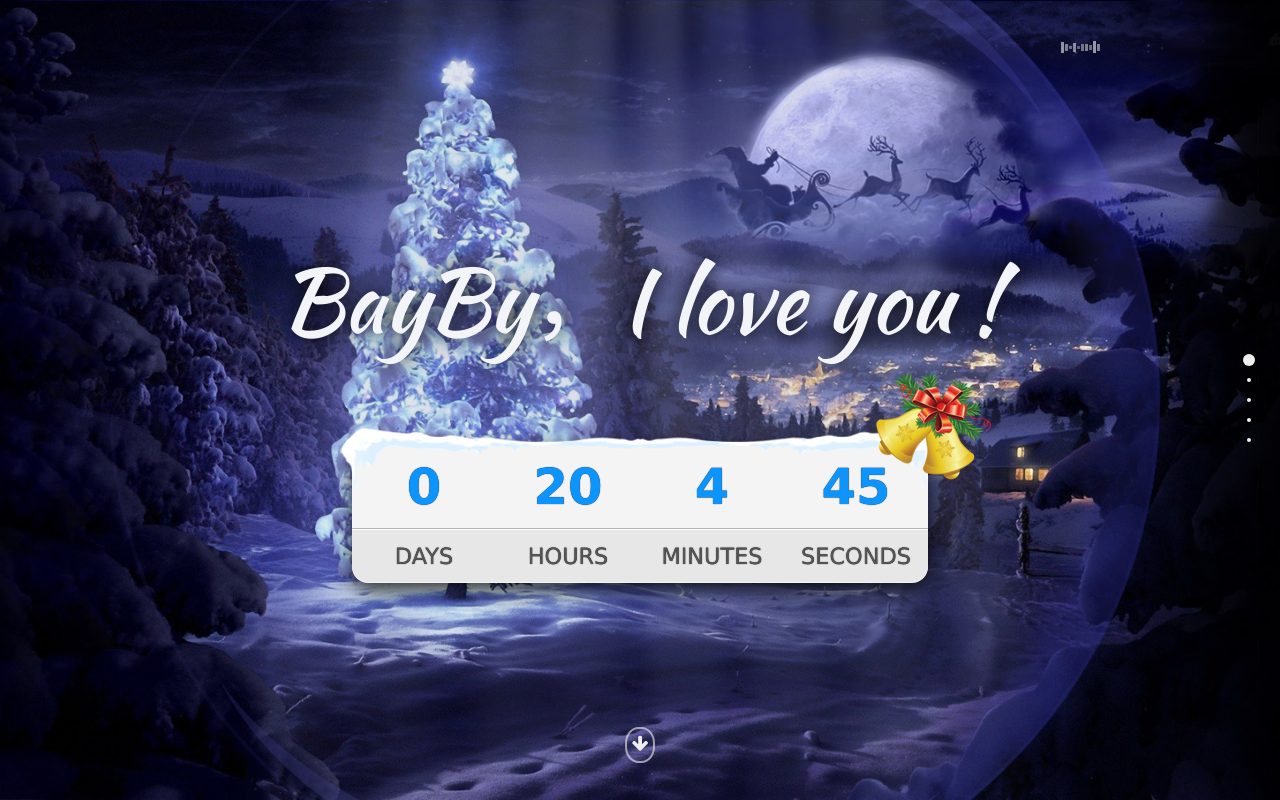
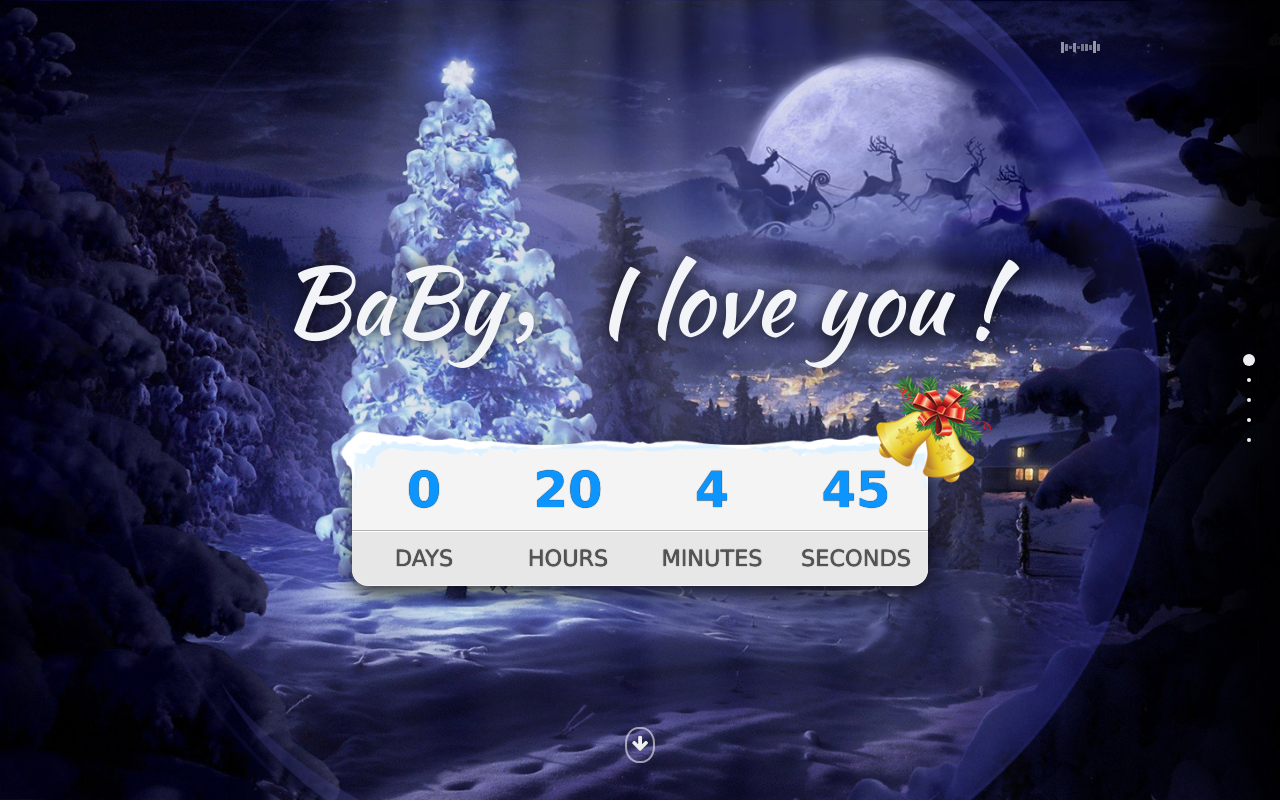
Before and after one commit to KEEN1102/totinhhuongpcc, a plain HTML site: page index.html in a window 1280 px wide. Drawn offline with nearby package versions, Linux system fonts and the light colour scheme.

Commit message:
Update index.html

```diff
--- a/index.html
+++ b/index.html
@@ -40,7 +40,7 @@
             <!-- HOME SECTION -->
             <div id="home" class="section active">
                 <!-- TITLE -->
-                <h1 class="snow-text">BayBy，I love you !</h1>
+                <h1 class="snow-text">BaBy，I love you !</h1>
                 <!-- COUNTER -->
                 <!--<div class="snow-box">-->
                 <!---->
```
